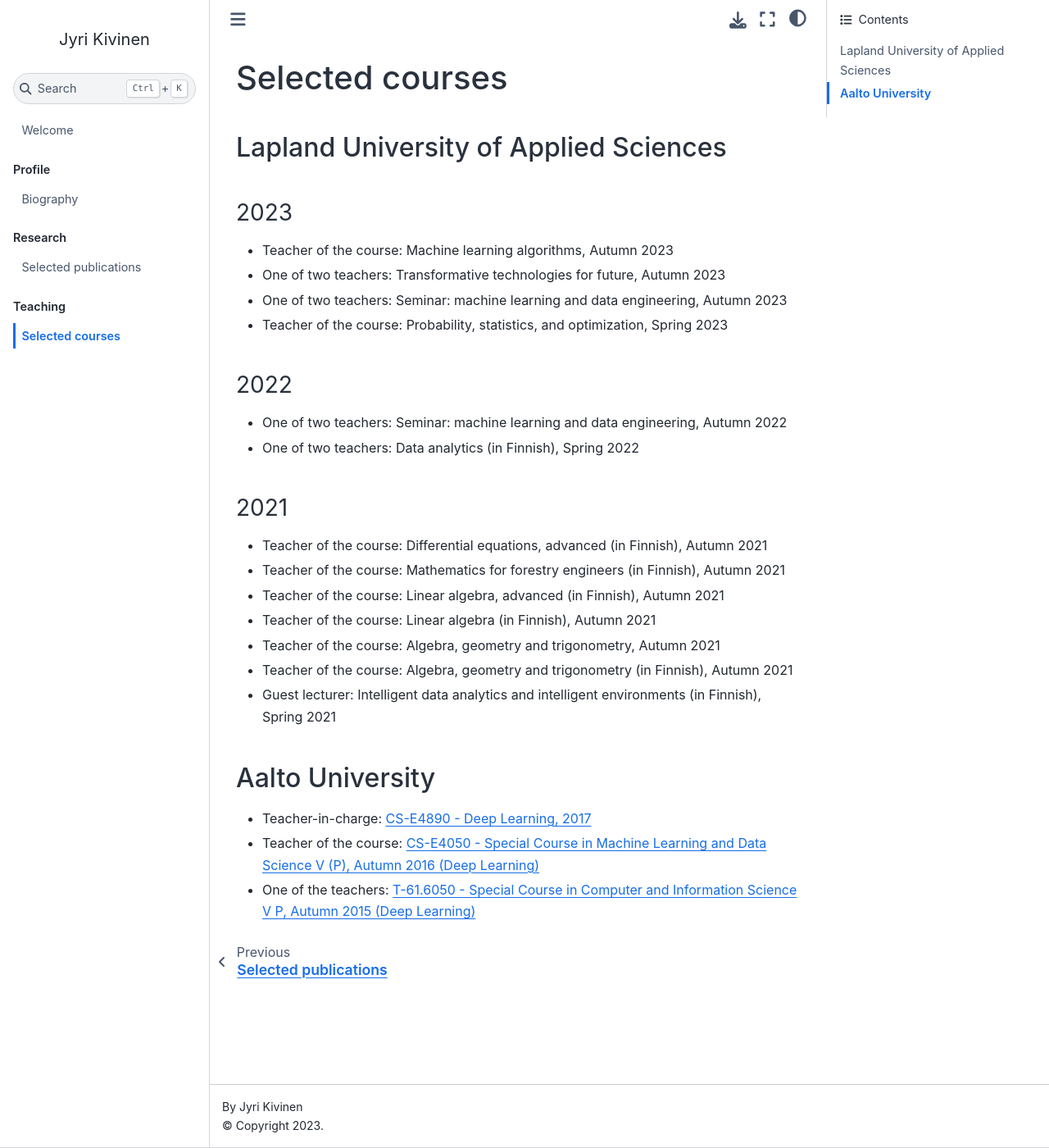
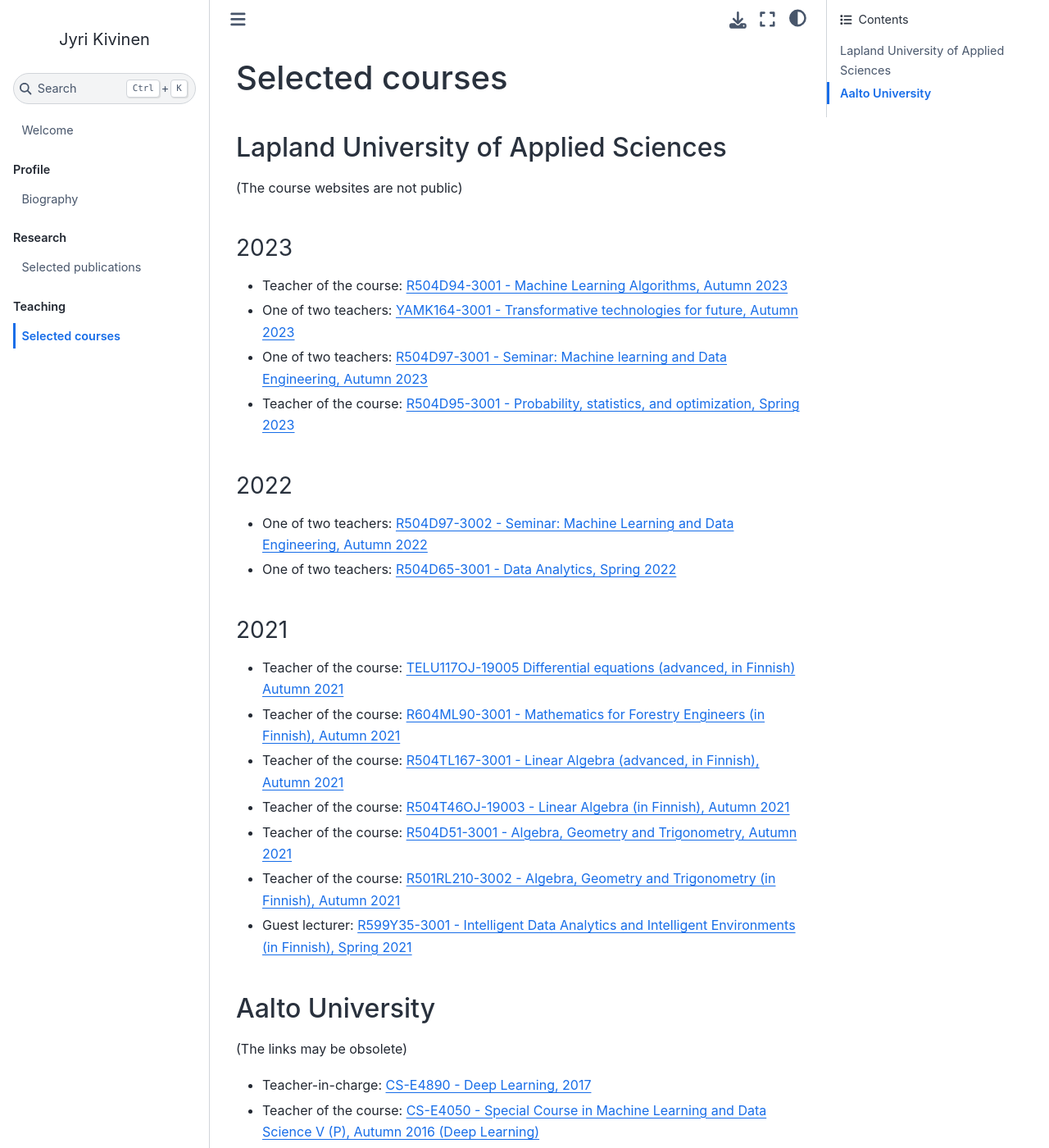
Before and after one commit to jyrikivinen/home, a Jupyter Book: the page built from teaching/list_of_courses.md, in a window 1280 px wide and 1400 px high. Shown: the whole window at 82% size. Built offline with Jupyter Book 1.0.4 settings and Sphinx 7.4.7 and the Sphinx Book theme 1.1.4, drawn with Linux system fonts in a browser that asks for light colours.

Commit message:
added course codes and homepage links

```diff
--- a/teaching/list_of_courses.md
+++ b/teaching/list_of_courses.md
@@ -2,28 +2,30 @@
 
 ## Lapland University of Applied Sciences
 
+(The course websites are not public)
+
 ### 2023
-
-* Teacher of the course: Machine learning algorithms, Autumn 2023
-* One of two teachers: Transformative technologies for future, Autumn 2023
-* One of two teachers: Seminar: machine learning and data engineering, Autumn 2023
-* Teacher of the course: Probability, statistics, and optimization, Spring 2023
+* Teacher of the course: <a href="https://moodle.eoppimispalvelut.fi/course/view.php?id=17445">R504D94-3001 - Machine Learning Algorithms, Autumn 2023</a>
+* One of two teachers: <a href="https://moodle.eoppimispalvelut.fi/course/view.php?id=15695">YAMK164-3001 - Transformative technologies for future, Autumn 2023</a>
+* One of two teachers: <a href="https://moodle.eoppimispalvelut.fi/course/view.php?id=17431">R504D97-3001 - Seminar: Machine learning and Data Engineering, Autumn 2023</a>
+* Teacher of the course: <a href="https://moodle.eoppimispalvelut.fi/course/view.php?id=14313">R504D95-3001 - Probability, statistics, and optimization, Spring 2023</a>
 
 ### 2022
-* One of two teachers: Seminar: machine learning and data engineering, Autumn 2022
-* One of two teachers: Data analytics (in Finnish), Spring 2022
+* One of two teachers: <a href="https://moodle.eoppimispalvelut.fi/course/view.php?id=13847">R504D97-3002 - Seminar: Machine Learning and Data Engineering, Autumn 2022</a>
+* One of two teachers: <a href="https://moodle.eoppimispalvelut.fi/course/view.php?id=12438">R504D65-3001 - Data Analytics, Spring 2022</a>
 
 ### 2021
-
-* Teacher of the course: Differential equations, advanced (in Finnish), Autumn 2021
-* Teacher of the course: Mathematics for forestry engineers (in Finnish), Autumn 2021
-* Teacher of the course: Linear algebra, advanced (in Finnish), Autumn 2021
-* Teacher of the course: Linear algebra (in Finnish), Autumn 2021
-* Teacher of the course: Algebra, geometry and trigonometry, Autumn 2021
-* Teacher of the course: Algebra, geometry and trigonometry (in Finnish), Autumn 2021
-* Guest lecturer: Intelligent data analytics and intelligent environments (in Finnish), Spring 2021
+* Teacher of the course: <a href="https://moodle.eoppimispalvelut.fi/course/view.php?id=9733">TELU117OJ-19005 Differential equations (advanced, in Finnish) Autumn 2021</a>
+* Teacher of the course: <a href="https://moodle.eoppimispalvelut.fi/course/view.php?id=9707">R604ML90-3001 - Mathematics for Forestry Engineers (in Finnish), Autumn 2021</a>
+* Teacher of the course: <a href="https://moodle.eoppimispalvelut.fi/course/view.php?id=9734">R504TL167-3001 - Linear Algebra (advanced, in Finnish), Autumn 2021</a>
+* Teacher of the course: <a href="https://moodle.eoppimispalvelut.fi/course/view.php?id=9708">R504T46OJ-19003 - Linear Algebra (in Finnish), Autumn 2021</a>
+* Teacher of the course: <a href="https://moodle.eoppimispalvelut.fi/course/view.php?id=9709">R504D51-3001 - Algebra, Geometry and Trigonometry, Autumn 2021</a>
+* Teacher of the course: <a href="https://moodle.eoppimispalvelut.fi/course/view.php?id=9710">R501RL210-3002 - Algebra, Geometry and Trigonometry (in Finnish), Autumn 2021 </a>
+* Guest lecturer: <a href="https://moodle.eoppimispalvelut.fi/course/view.php?id=8647">R599Y35-3001 - Intelligent Data Analytics and Intelligent Environments (in Finnish), Spring 2021</a>
 
 ## Aalto University
+
+(The links may be obsolete)
 
 * Teacher-in-charge: <a href="https://mycourses.aalto.fi/course/view.php?id=16963">CS-E4890 - Deep Learning, 2017</a>
 * Teacher of the course: <a href="https://mycourses.aalto.fi/course/view.php?id=15054">CS-E4050 - Special Course in Machine Learning and Data Science V (P), Autumn 2016 (Deep Learning)</a>
```
